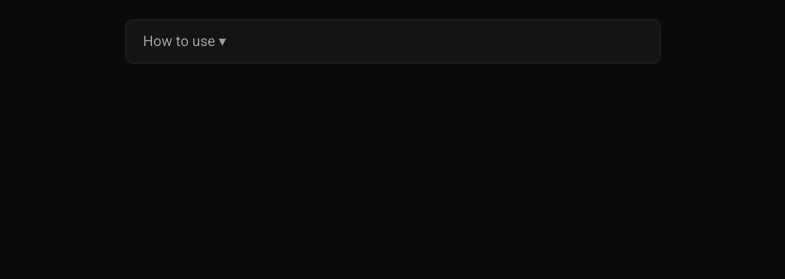
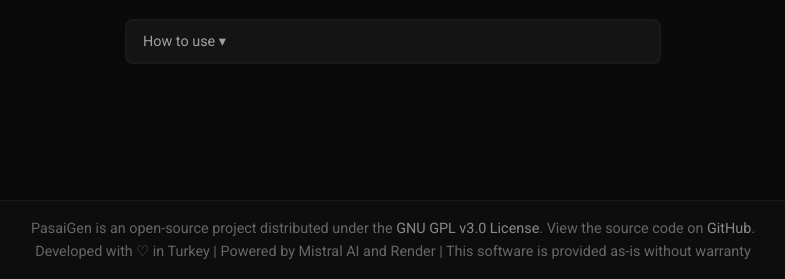
Before and after one commit to mdonmez/PasaiGen, a Flask app: page / in a window 1280 px wide. Shown: the part 521-800 px from the top of the page, without its empty margins (247-1032 px from the left). Run offline with Flask 3, Linux system fonts and the light colour scheme.

Commit message:
auto deletion, modern copy logic, footer and readme update

```diff
--- a/static/script.js
+++ b/static/script.js
@@ -13,12 +13,22 @@ function showMessage(text, type) {
 
 function copyToClipboard(text) {
     console.log('Attempting to copy to clipboard');
-    navigator.clipboard.writeText(text).then(() => {
+    const textBlob = new Blob([text], { type: 'text/plain' });
+    const clipboardItem = new ClipboardItem({ 'text/plain': textBlob });
+
+    navigator.clipboard.write([clipboardItem]).then(() => {
         console.log('Copy successful');
         showMessage('Copied', 'success');
     }).catch((error) => {
-        console.error('Copy failed:', error);
-        showMessage('Copy failed', 'error');
+        const tempInput = document.createElement('textarea');
+        tempInput.value = text;
+        document.body.appendChild(tempInput);
+        tempInput.select();
+        document.execCommand('copy');
+        document.body.removeChild(tempInput);
+
+        console.log('Copy successful (fallback)');
+        showMessage('Copied', 'success');
     });
 }
 
@@ -30,7 +40,6 @@ function generatePassword() {
         return;
     }
 
-    // Show loading spinner
     document.getElementById('loading-spinner').classList.add('loading');
 
     console.log('Generating password with specification:', specification);
@@ -43,7 +52,6 @@ function generatePassword() {
     })
     .then(response => response.json())
     .then(data => {
-        // Hide loading spinner
         document.getElementById('loading-spinner').classList.remove('loading');
 
         if (data.success) {
@@ -51,19 +59,27 @@ function generatePassword() {
             const passwordOutput = document.getElementById('password-output');
             passwordOutput.value = data.password;
             copyToClipboard(data.password);
+
+            setTimeout(() => {
+                passwordOutput.classList.add('password-fade');
+                setTimeout(() => {
+                    passwordOutput.value = '';
+                    passwordOutput.classList.remove('password-fade');
+                    console.log('Password cleared for security');
+                }, 500);
+            }, 5000);
         } else {
             console.error('Generation error:', data.error);
             showMessage(data.error, 'error');
         }
     })
     .catch((error) => {
-        // Hide loading spinner on error too
         document.getElementById('loading-spinner').classList.remove('loading');
-
         console.error('Generation failed:', error);
         showMessage('Generation failed', 'error');
     });
 }
+
 
 document.getElementById('specification').addEventListener('keyup', function() {
     console.log('Keyup event - starting timer for password generation');
--- a/static/style.css
+++ b/static/style.css
@@ -201,3 +201,46 @@ h1 {
         transition: none !important;
     }
 }
+
+.footer {
+    position: fixed;
+    bottom: 0;
+    left: 0;
+    width: 100%;
+    padding: 1rem;
+    background: #0d0d0d;  /* Darker background */
+    text-align: center;
+    font-family: 'Roboto', sans-serif;
+    font-size: 0.9rem;
+    color: #666666;  /* Darker text */
+    border-top: 1px solid var(--border);
+    line-height: 1.6;
+}
+
+.footer a {
+    color: #888888;  /* Darker links but still distinguishable */
+    text-decoration: none;
+    padding: 0;
+    display: inline;
+}
+
+.footer a:hover {
+    opacity: 0.8;
+    text-decoration: underline;
+}
+
+
+
+
+#password-output.password-fade {
+    animation: textFadeOut 0.5s ease-in;
+}
+
+@keyframes textFadeOut {
+    from {
+        color: var(--primary);
+    }
+    to {
+        color: transparent;
+    }
+}
--- a/templates/index.html
+++ b/templates/index.html
@@ -28,6 +28,11 @@
             </div>
         </div>
     </div>
+    <footer class="footer">
+        PasaiGen is an open-source project distributed under the <a href="https://www.gnu.org/licenses/gpl-3.0.en.html">GNU GPL v3.0 License</a>.
+        View the source code on <a href="https://github.com/mdonmez/PasaiGen">GitHub</a>.<br>
+        Developed with ♡ in Turkey | Powered by Mistral AI and Render | This software is provided as-is without warranty
+    </footer>
     <script src="{{ url_for('static', filename='script.js') }}"></script>
 </body>
 </html>
```
Also changed, not shown: README.MD.
